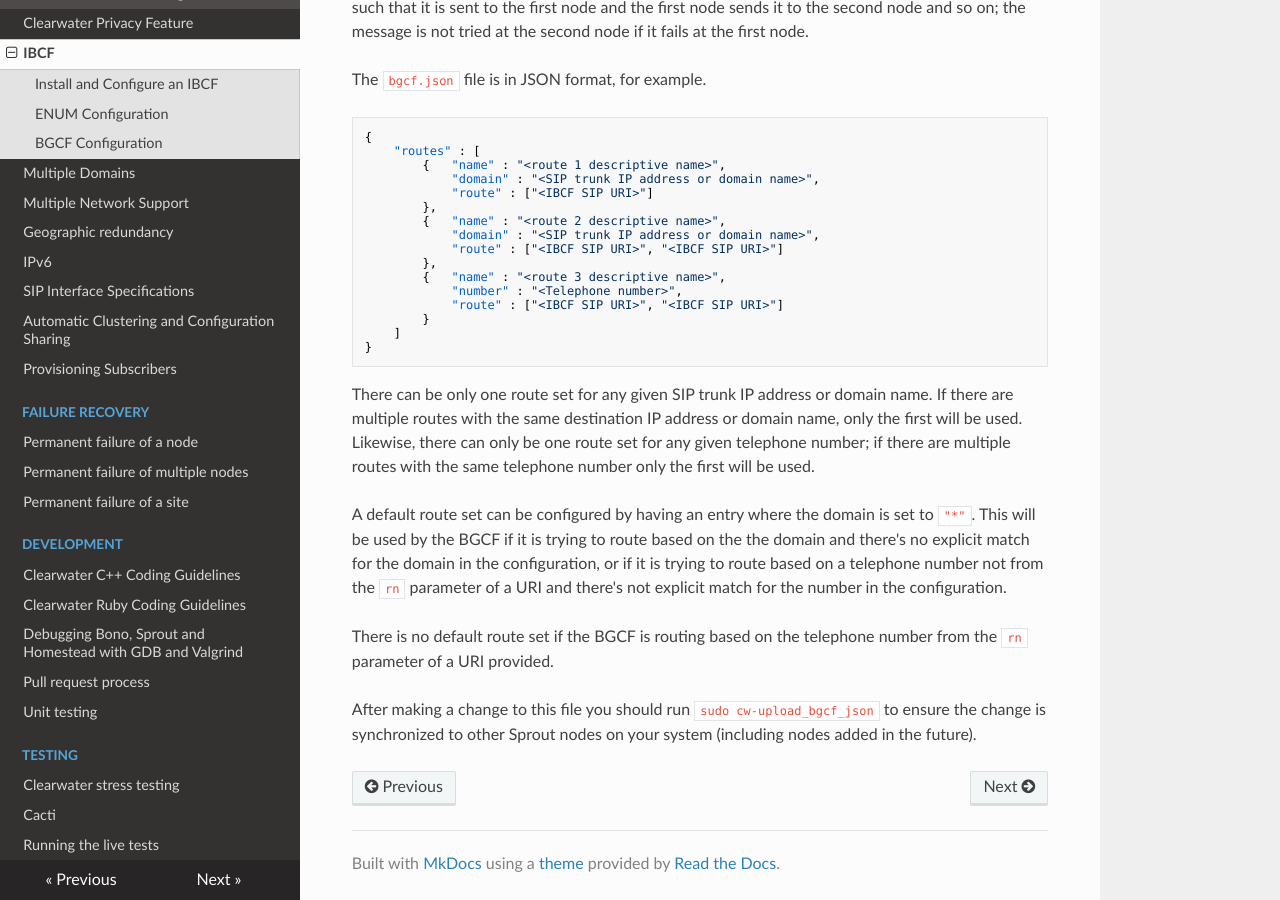
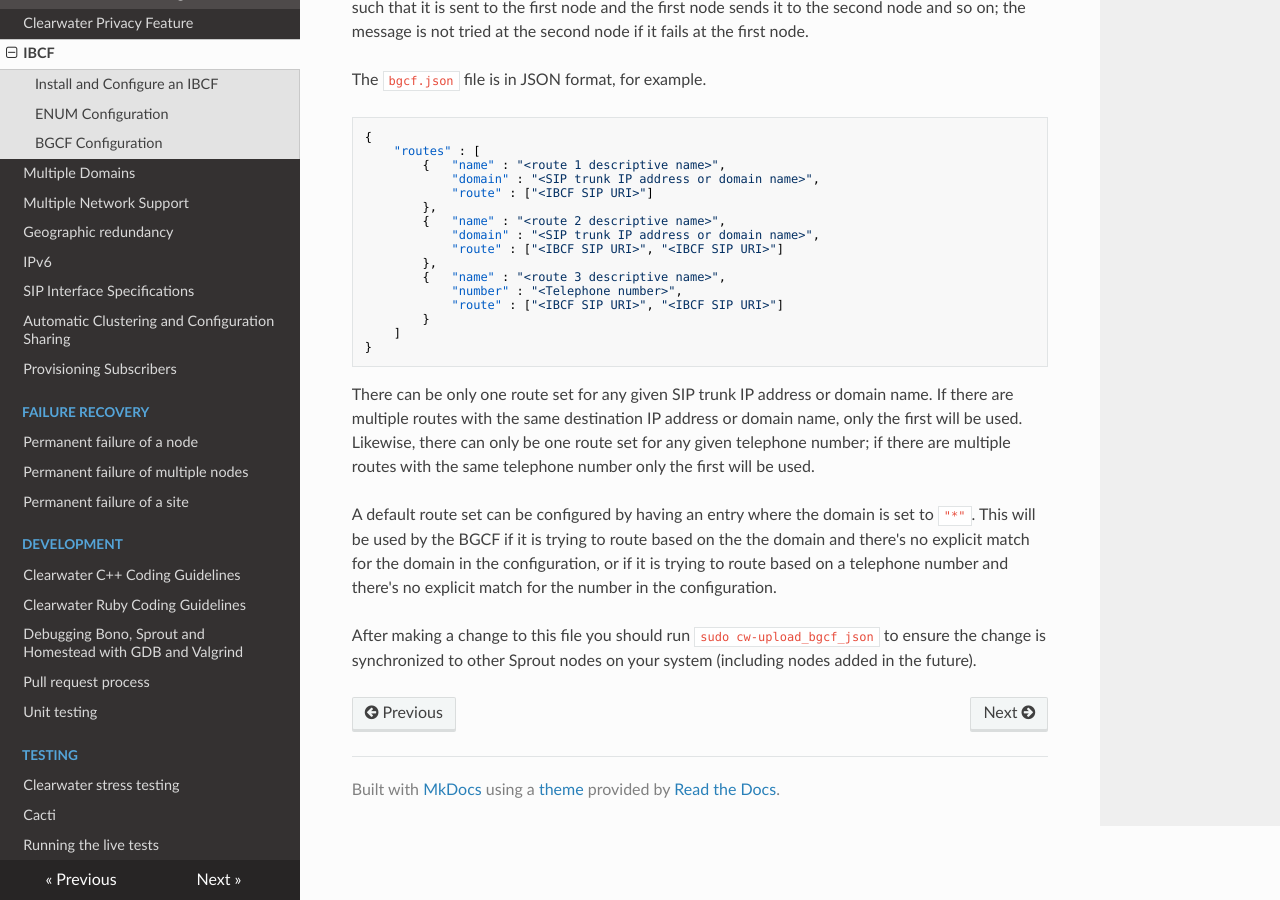
Before and after one commit to Metaswitch/clearwater-readthedocs, an MkDocs documentation site: the page built from docs/IBCF.md, in a window 1280 px wide and 900 px high, scrolled down 1876 px. Built offline with MkDocs 1.6.1, drawn with Linux system fonts in a browser that asks for light colours; nearby versions of some CDN libraries; old or Windows-style settings are respelled for this version of MkDocs.

Commit message:
BGCF routing
Update docs to account for fix for sprout issue 1621

```diff
--- a/docs/IBCF.md
+++ b/docs/IBCF.md
@@ -76,8 +76,6 @@ The `bgcf.json` file is in JSON format, for example.
 
 There can be only one route set for any given SIP trunk IP address or domain name.  If there are multiple routes with the same destination IP address or domain name, only the first will be used. Likewise, there can only be one route set for any given telephone number; if there are multiple routes with the same telephone number only the first will be used.
 
-A default route set can be configured by having an entry where the domain is set to `"*"`. This will be used by the BGCF if it is trying to route based on the the domain and there's no explicit match for the domain in the configuration, or if it is trying to route based on a telephone number not from the `rn` parameter of a URI and there's not explicit match for the number in the configuration.
-
-There is no default route set if the BGCF is routing based on the telephone number from the `rn` parameter of a URI provided.
+A default route set can be configured by having an entry where the domain is set to `"*"`. This will be used by the BGCF if it is trying to route based on the the domain and there's no explicit match for the domain in the configuration, or if it is trying to route based on a telephone number and there's no explicit match for the number in the configuration.
 
 After making a change to this file you should run `sudo cw-upload_bgcf_json` to ensure the change is synchronized to other Sprout nodes on your system (including nodes added in the future).
```
